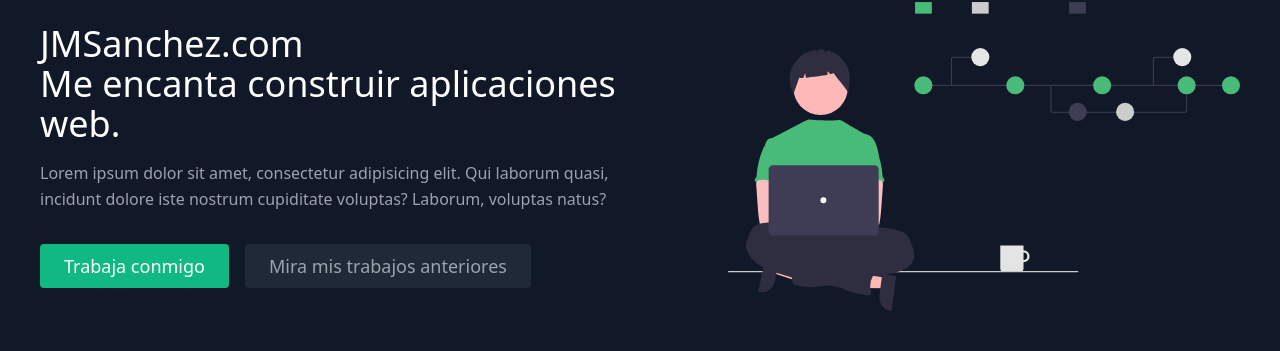
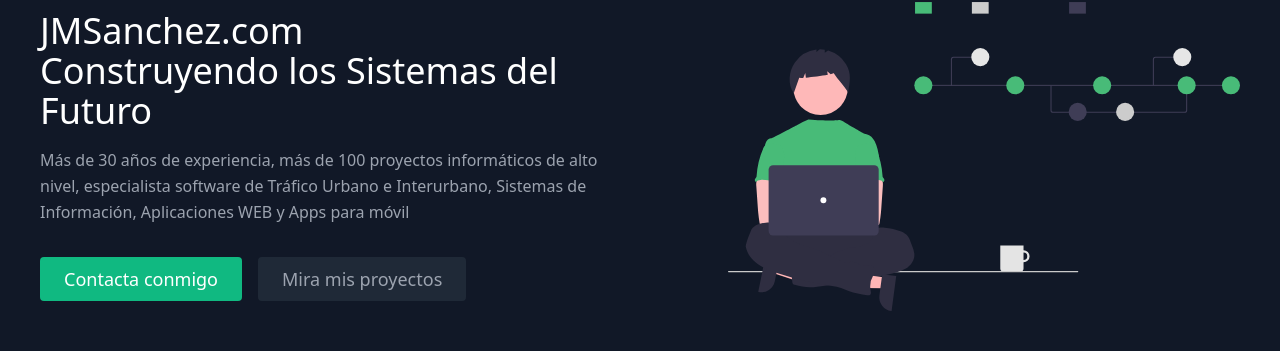
Before and after one commit to yamretron/Portfolio, a React (Create React App) app: page / in a window 1280 px wide. Shown: the part 150-501 px from the top of the page. Built offline with nearby package versions, Linux system fonts and the light colour scheme.

Commit message:
Despliegue

```diff
--- a/src/components/About.js
+++ b/src/components/About.js
@@ -7,23 +7,21 @@ export default function About() {
         <div className="lg:flex-grow md:w-1/2 lg:pr-24 md:pr-16 flex flex-col md:items-start md:text-left mb-16 md:mb-0 items-center text-center">
           <h1 className="title-font sm:text-4xl text-3xl mb-4 font-medium text-white">
             JMSanchez.com
-            <br className="hidden lg:inline-block" />Me encanta construir aplicaciones web.
+            <br className="hidden lg:inline-block" />Construyendo los Sistemas del Futuro
           </h1>
           <p className="mb-8 leading-relaxed">
-            Lorem ipsum dolor sit amet, consectetur adipisicing elit. Qui
-            laborum quasi, incidunt dolore iste nostrum cupiditate voluptas?
-            Laborum, voluptas natus?
+            Más de 30 años de experiencia, más de 100 proyectos informáticos de alto nivel, especialista software de Tráfico Urbano e Interurbano, Sistemas de Información, Aplicaciones WEB y Apps para móvil
           </p>
           <div className="flex justify-center">
             <a
               href="#contact"
               className="inline-flex text-white bg-green-500 border-0 py-2 px-6 focus:outline-none hover:bg-green-600 rounded text-lg">
-              Trabaja conmigo
+              Contacta conmigo
             </a>
             <a
               href="#projects"
               className="ml-4 inline-flex text-gray-400 bg-gray-800 border-0 py-2 px-6 focus:outline-none hover:bg-gray-700 hover:text-white rounded text-lg">
-              Mira mis trabajos anteriores
+              Mira mis proyectos
             </a>
           </div>
         </div>
--- a/src/components/Skills.js
+++ b/src/components/Skills.js
@@ -12,9 +12,7 @@ export default function Skills() {
             Habilidades y Tecnologías
           </h1>
           <p className="text-base leading-relaxed xl:w-2/4 lg:w-3/4 mx-auto">
-            Lorem ipsum dolor sit amet consectetur, adipisicing elit. Nisi sit
-            ipsa delectus eum quo voluptas aspernatur accusantium distinctio
-            possimus est.
+            Incansable en el descubrimiento y uso de tecnologías de desarrollo software. Intento aprovechar la potencia de cada una de ellas en cada proyecto adaptándome a las necesidades del mismo
           </p>
         </div>
         <div className="flex flex-wrap lg:w-4/5 sm:mx-auto sm:mb-2 -mx-2">
--- a/src/data.js
+++ b/src/data.js
@@ -60,4 +60,8 @@ export const skills = [
   "Oracle | PL/SQL",
   "PostgreSQL | PL/PgSQL",
   "SQLServer | T-SQL",
+  "Tráfico urbano e interurbano",
+  "Sistemas de Información",
+  "Aplicaciones de Escritorio y Móviles",
+  "Sistemas Inteligentes",
 ];
```
